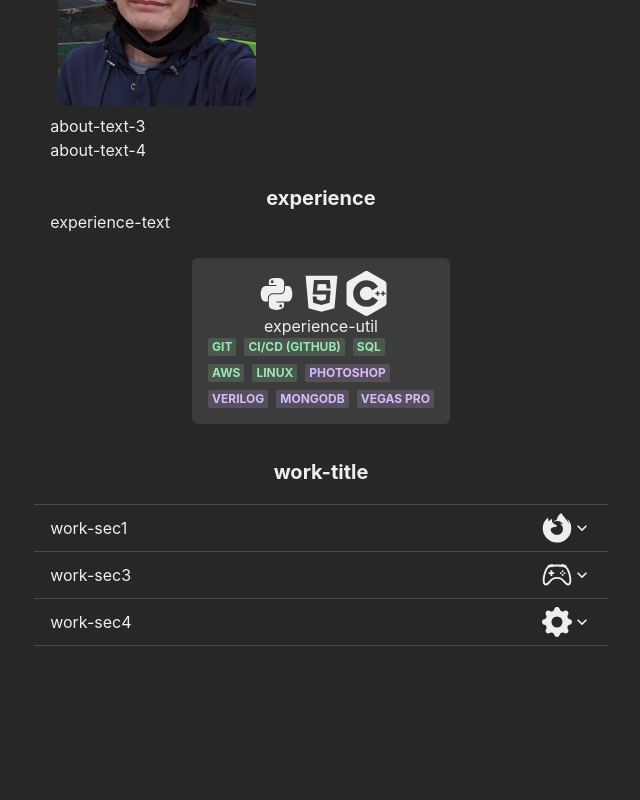
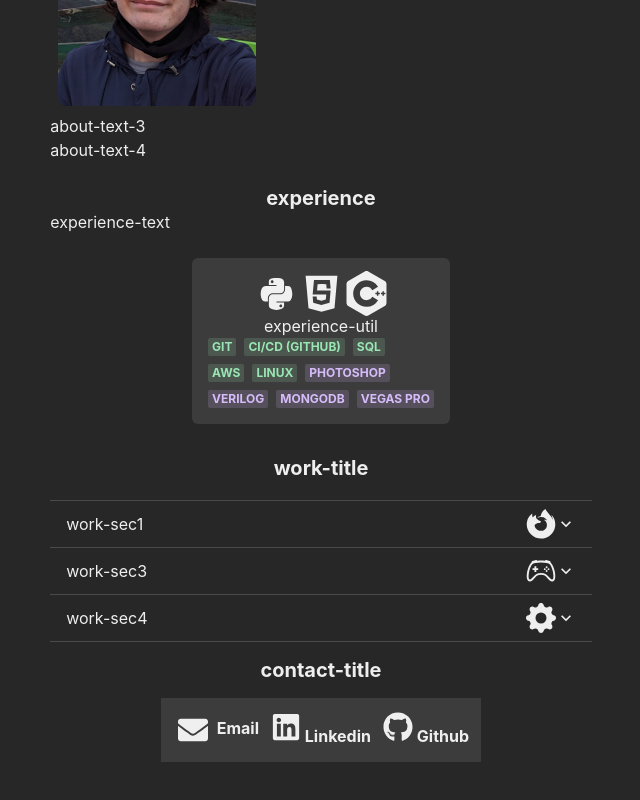
Before and after one commit to kwattt/kv-at-portfolio-react-ts, a React (Create React App) app: page / in a window 1280 px wide. Shown: the part 356-1156 px from the top of the page, without its empty margins (319-959 px from the left). Built offline with nearby package versions, Linux system fonts and the light colour scheme; no server answers.

Commit message:
Added contact (spanish)

```diff
--- a/public/locales/es/translation.json
+++ b/public/locales/es/translation.json
@@ -33,6 +33,6 @@
   "work4-2": "Este es un juego simple, fue creado para probar pygame",
   "work4-3": "Este proyecto es uno escolar, utilicé scapy para la captura de paquetes, sanic como servidor y react como interfaz local",
 
-  "contact-title": "Contacto"
-
+  "contact-title": "Contacto",
+  "email": "Correo"
 }
--- a/src/Components/Home/Contact/Contact.tsx
+++ b/src/Components/Home/Contact/Contact.tsx
@@ -1,8 +1,40 @@
 
+import { useTranslation } from 'react-i18next'
+
+import {
+  Box,
+  Center,
+  Heading,
+  useColorModeValue,
+  HStack
+} from '@chakra-ui/react';
+
+import Mail from './Mail'
+import Github from './Github'
+import Linkedin from './Linkedin'
 
 const Contact = () => {
-  return (<>
-  </>)
+  const { t } = useTranslation();
+  const contColor = useColorModeValue("#c0d3db", "#3c3c3c")
+
+  return (<Box mb={5}>
+    <Center>
+      <Heading as="h2" size="md">
+        {t('contact-title')}
+      </Heading>
+    </Center>
+
+    <Box mt={2} p={2}>
+      <Center>
+        <HStack bg={contColor} p={3} spacing={3} alignContent="center">
+          <Box><Mail/></Box>
+          <Box><Linkedin/></Box>
+          <Box><Github/></Box>
+        </HStack>
+      </Center>
+    </Box>
+
+  </Box>)
 }
 
 export default Contact;
--- /dev/null
+++ b/src/Components/Home/Contact/Github.tsx
@@ -0,0 +1,14 @@
+import { Icon, Link, Flex } from '@chakra-ui/react'
+import {FaGithub} from 'react-icons/fa'
+
+const Github = () => {
+
+  return (<Flex display="inline">
+    <Link href="https://www.github.com/kwattt/" isExternal>
+      <Icon as={FaGithub} fontSize={30}/>
+      <b> Github</b>
+    </Link>
+  </Flex>)
+}
+
+export default Github;
--- /dev/null
+++ b/src/Components/Home/Contact/Linkedin.tsx
@@ -0,0 +1,14 @@
+import { Icon, Link, Flex } from '@chakra-ui/react'
+import {FaLinkedin} from 'react-icons/fa'
+
+const Linkedin = () => {
+
+  return (<Flex display="inline">
+    <Link href="https://www.linkedin.com/in/jorge-humberto-gonz%C3%A1lez-ramos-57a3b9149/" isExternal>
+      <Icon as={FaLinkedin} fontSize={30}/>
+      <b> Linkedin</b>
+    </Link>
+  </Flex>)
+}
+
+export default Linkedin;
--- /dev/null
+++ b/src/Components/Home/Contact/Mail.tsx
@@ -0,0 +1,62 @@
+import { useState } from 'react'
+
+import {
+  Box,
+  IconButton,
+  Popover,
+  PopoverTrigger,
+  PopoverContent,
+  PopoverHeader,
+  PopoverCloseButton,
+  Link,
+  PopoverBody
+} from '@chakra-ui/react'
+
+import {FaEnvelope} from 'react-icons/fa'
+
+const email : string = "vsxq\x86=B=BLsymux:o{y" // avoid simple data crawlers
+
+const Mail = () => {
+  const [showMail, setShowMail] = useState(false)
+
+  const decodeMail = (dmail : string) => {
+    if (!showMail) return
+    var mail = ""
+    for (let c of dmail) {
+      mail += String.fromCharCode(c.charCodeAt(0)-12)
+    }
+    return mail
+  }
+
+  return (<>
+
+  <Popover
+    onOpen={() => {setShowMail(true)}}
+    onClose={() => {setShowMail(false)}}
+  >
+    <PopoverTrigger><Box>
+      <IconButton
+        variant=""
+        aria-label="e-mail icon"
+        fontSize="30px"
+        icon={<FaEnvelope />}
+      />
+      <Link><b> Email</b></Link></Box>
+    </PopoverTrigger>
+    <PopoverContent>
+      <PopoverCloseButton/>
+      <PopoverHeader>
+        Email
+      </PopoverHeader>
+      <PopoverBody>
+        <b>{decodeMail(email)}</b><br/>
+        <Link href={"mailto:" + decodeMail(email)} isExternal>
+          Send mail.
+        </Link>
+      </PopoverBody>
+    </PopoverContent>
+  </Popover>
+
+  </>)
+}
+export default Mail;
--- a/src/Components/Home/Home.tsx
+++ b/src/Components/Home/Home.tsx
@@ -69,13 +69,10 @@ const Home = () => {
       <Container
         bg=""
         mt={5}
+        mb={10}
       >
 
-      <Grid
-        rowGap={5}
-        templateRows="repeat(3, 1fr)"
-        templateColumns="repeat(1, 1fr)"
-      >
+      <Grid>
 
         <GridItem>
           <About/>
@@ -92,8 +89,6 @@ const Home = () => {
       </Grid>
 
       </Container>
-
-
   </>);
 
 
--- a/src/Components/Home/Projects/Projects.tsx
+++ b/src/Components/Home/Projects/Projects.tsx
@@ -6,8 +6,8 @@ import {
 } from "@chakra-ui/react";
 
 import { useTranslation } from 'react-i18next';
-import {FaFirefoxBrowser} from 'react-icons/fa'
-import {BsController, BsLayoutTextWindow, BsGearFill} from 'react-icons/bs'
+import { FaFirefoxBrowser } from 'react-icons/fa'
+import { BsController, BsGearFill } from 'react-icons/bs'
 
 
 import ProjectSection from './ProjectSection'
@@ -19,7 +19,7 @@ import Games from './Games'
 const Projects = () => {
   const { t } = useTranslation();
 
-  return (<Box>
+  return (<Box p={4}>
     <Center>
       <Heading as="h2" size="md">
         {t('work-title')}
@@ -32,7 +32,7 @@ const Projects = () => {
     >
       <Box>
 
-      <Accordion allowToggle>
+      <Accordion allowToggle allowMultiple defaultIndex={[]}>
         <ProjectSection title={t('work-sec1')} icon={FaFirefoxBrowser} Content={Sites}/>
         <ProjectSection title={t('work-sec3')} icon={BsController} Content={Games}/>
         <ProjectSection title={t('work-sec4')} icon={BsGearFill} Content={Others}/>
```
Also changed, not shown: 1 other file (tests, documents, lock files or other folders).
